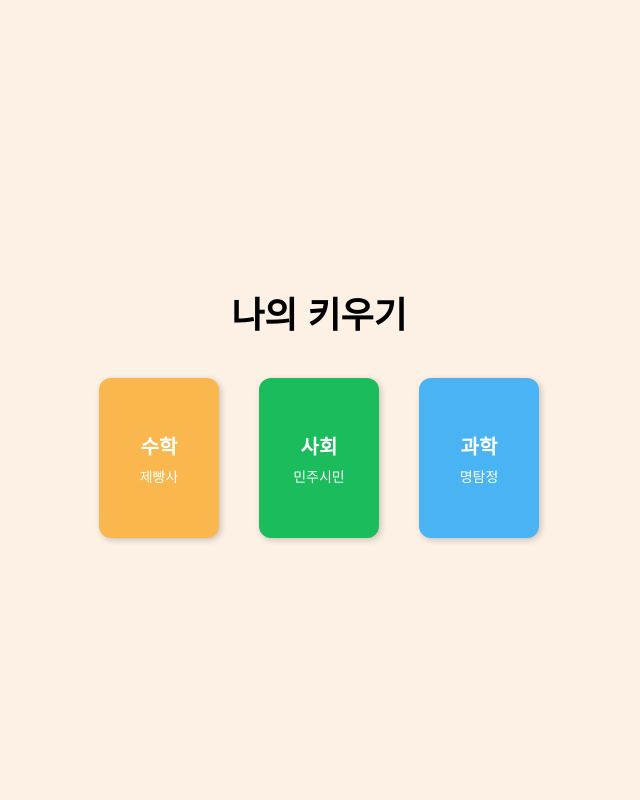
After one commit to celbeing/grow, a Django app: page /1/select_subject/ in a window 1280 px wide. The commit adds this page. Shown: the whole page, without its empty margins (321-961 px from the left). Run offline with Django 3.2, Linux system fonts and the light colour scheme.

Commit message:
과목 선택 화면 구현

```diff
--- /dev/null
+++ b/django/grow_project/students_app/templates/students_app/select_subject.html
@@ -0,0 +1,88 @@
+<!DOCTYPE html>
+<html lang="ko">
+<head>
+    <meta charset="UTF-8">
+    <title>나의 키우기 - 과목 선택</title>
+    <style>
+        body {
+            margin: 0;
+            padding: 0;
+            font-family: 'Arial', sans-serif;
+            background-color: #fdf1e6;
+            display: flex;
+            flex-direction: column;
+            align-items: center;
+            justify-content: center;
+            height: 100vh;
+        }
+
+        h1 {
+            font-size: 36px;
+            font-weight: bold;
+            margin-bottom: 40px;
+        }
+
+        .subject-grid {
+            display: flex;
+            gap: 40px;
+        }
+
+        .subject-card {
+            width: 120px;
+            height: 160px;
+            border-radius: 12px;
+            text-align: center;
+            color: white;
+            font-weight: bold;
+            font-size: 20px;
+            display: flex;
+            flex-direction: column;
+            justify-content: center;
+            cursor: pointer;
+            text-decoration: none;
+            box-shadow: 2px 2px 6px rgba(0,0,0,0.2);
+            transition: transform 0.2s ease;
+        }
+
+            .subject-card:hover {
+                transform: scale(1.05);
+            }
+
+        .math {
+            background-color: #F9B74E;
+        }
+
+        .social {
+            background-color: #1ABC5B;
+        }
+
+        .science {
+            background-color: #4AB3F4;
+        }
+
+        .subject-subtitle {
+            font-size: 14px;
+            font-weight: normal;
+            margin-top: 6px;
+        }
+    </style>
+</head>
+<body>
+    <h1>나의 키우기</h1>
+
+    <div class="subject-grid">
+        <a href="{% url 'show_avatar' student_id=student_id subject='math' %}" class="subject-card math">
+            수학
+            <div class="subject-subtitle">제빵사</div>
+        </a>
+        <a href="{% url 'show_avatar' student_id=student_id subject='social' %}" class="subject-card social">
+            사회
+            <div class="subject-subtitle">민주시민</div>
+        </a>
+        <a href="{% url 'show_avatar' student_id=student_id subject='science' %}" class="subject-card science">
+            과학
+            <div class="subject-subtitle">명탐정</div>
+        </a>
+    </div>
+</body>
+</html>
--- a/django/grow_project/students_app/urls.py
+++ b/django/grow_project/students_app/urls.py
@@ -3,11 +3,6 @@ from . import views
 
 urlpatterns = [
     path('', views.avatar_view, name='avatar_view'),
-
+    path('<int:student_id>/select_subject/', views.select_subject, name='select_subject'),
+    path('<int:student_id>/<str:subject>/', views.show_avatar, name='show_avatar'),
 ]
-'''
-urlpatterns = [
-    path('', views.student_list, name='student_list'),
-    path('<int:student_id>/avatar/', views.student_avatar, name='student_avatar'),
-]
-'''
--- a/django/grow_project/students_app/views.py
+++ b/django/grow_project/students_app/views.py
@@ -1,10 +1,23 @@
 from django.shortcuts import render, redirect
 from .utils import load_students_from_csv, render_avatar_text, validate_student_code_by_name
+
+def select_subject(request, student_id):
+    # 코드 인증 성공 후 이 페이지로 redirect
+    return render(request, 'students_app/select_subject.html',{
+        'student_id': student_id
+    })
+
+def show_avatar(request, subject):
+    # 선택된 과목을 기반으로 아바타 출력
+    # 이 부분은 나중에 이미지로 대체할 예정
+    return render(request, 'students_app/avatar.html', {
+        'subject': subject
+    })
+
 
 def avatar_view(request):
     df = load_students_from_csv()
     names = df['name'].tolist()
-    avatar_output = ""
     selected_name = ""
     error = ""
 
@@ -15,12 +28,12 @@ def avatar_view(request):
         student_data, error = validate_student_code_by_name(df, selected_name, code_input)
 
         if not error:
-            avatar_output = render_avatar_text("all", student_data)
+            student_id = student_data['id']
+            return redirect('select_subject', student_id=student_id)
 
     return render(request, 'students_app/avatar_form.html', {
         'student_names': names,
         'selected_name': selected_name,
-        'avatar_output': avatar_output,
         'error': error
     })
 
```
Also changed, not shown: django/grow_project/students_app/templates/students_app/avatar_form.html (+85 -14 lines), django/grow_project/students_app/templates/students_app/verify_dropdown.html (deleted, +0 -22 lines), django/grow_project/students_app/templates/students_app/show_avatar.html (added), 1 other file.
